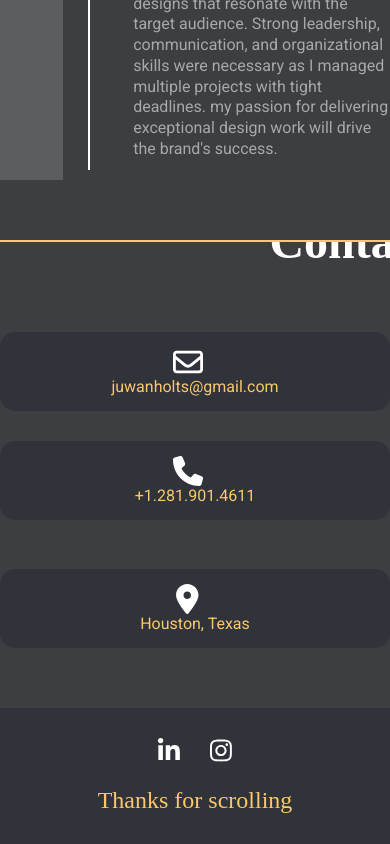
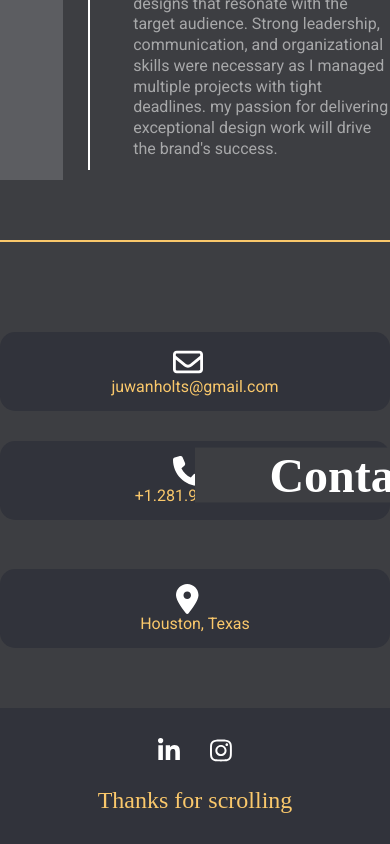
Before and after one commit to MikeMarsha11/Juwan-Holts-Portfolio, a Next.js app: page / in a window 390 px wide. Shown: the part 3277-4121 px from the top of the page. Built offline with nearby package versions, Linux system fonts and the light colour scheme; a web font is replaced by a local one.

Commit message:
fixing contact me header for iphone

```diff
--- a/styles/contact.scss
+++ b/styles/contact.scss
@@ -54,6 +54,8 @@ section#contact {
       width: 100%;
       margin-left: 0;
       text-align: center;
+      top: 50%;
+      transform: translateY(-50%);
     }
 
     div.box {
```
